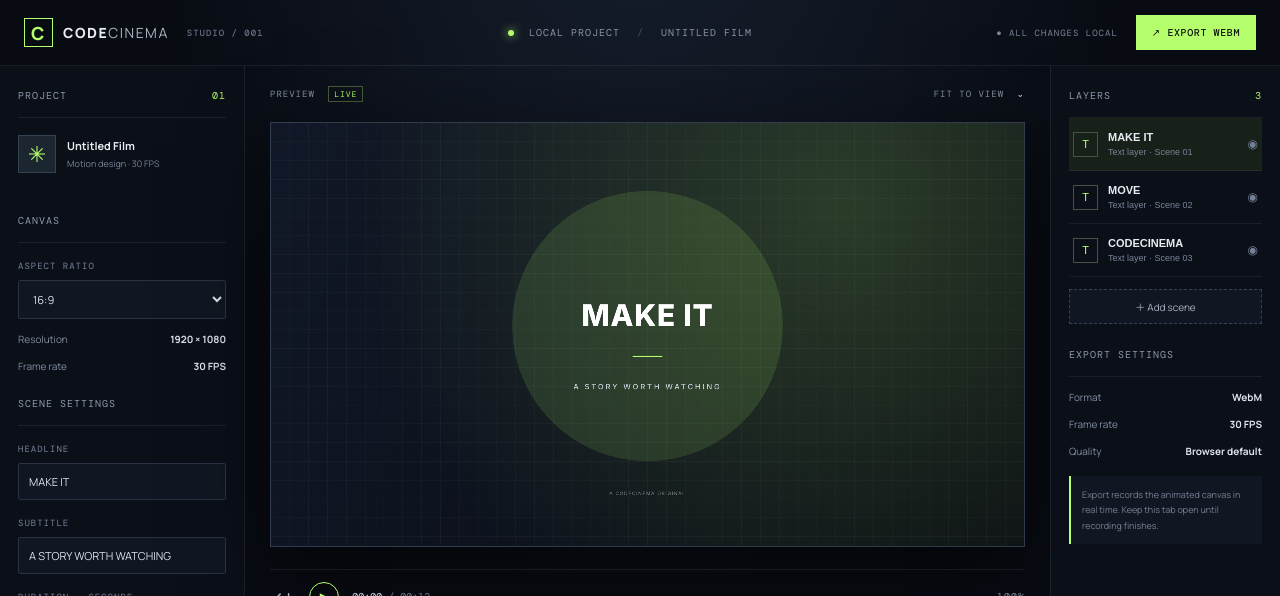
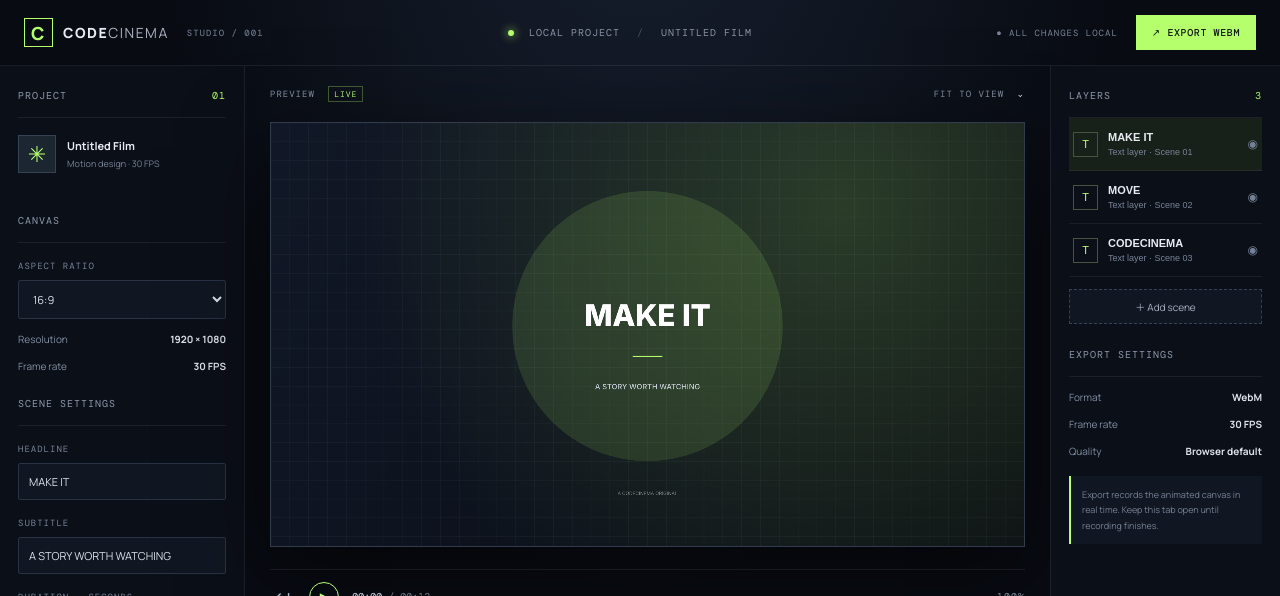
Before and after one commit to justaskaspire/CODECINEMA, a React (Vite) app: page / in a window 1280 px wide. Shown: the top 596 px of the page. Built offline with nearby package versions, Linux system fonts and the light colour scheme.

Commit message:
Avoid unsupported canvas text spacing typing

```diff
--- a/src/App.tsx
+++ b/src/App.tsx
@@ -59,12 +59,12 @@ export default function App() {
       ctx.beginPath(); ctx.arc(0,0,Math.min(w,h)*.31,0,Math.PI*2); ctx.fill();
       ctx.restore();
       ctx.fillStyle = "#ffffff"; ctx.textAlign = "center";
-      ctx.font = "800 76px Inter, system-ui, sans-serif"; ctx.letterSpacing = "2px";
+      ctx.font = "800 76px Inter, system-ui, sans-serif";
       ctx.fillText(scene.title, w/2, h*.48);
       ctx.fillStyle = scene.accent; ctx.fillRect(w/2-38,h*.55,76,4);
-      ctx.fillStyle = "#c4cbd8"; ctx.font = "500 19px Inter, system-ui, sans-serif"; ctx.letterSpacing = "5px";
+      ctx.fillStyle = "#c4cbd8"; ctx.font = "500 19px Inter, system-ui, sans-serif";
       ctx.fillText(scene.subtitle, w/2, h*.63);
-      ctx.fillStyle = "#ffffff70"; ctx.font = "12px Inter, system-ui, sans-serif"; ctx.letterSpacing = "2px";
+      ctx.fillStyle = "#ffffff70"; ctx.font = "12px Inter, system-ui, sans-serif";
       ctx.fillText("A CODECINEMA ORIGINAL", w/2, h*.88);
       t = performance.now();
       frame = requestAnimationFrame(draw);
```
